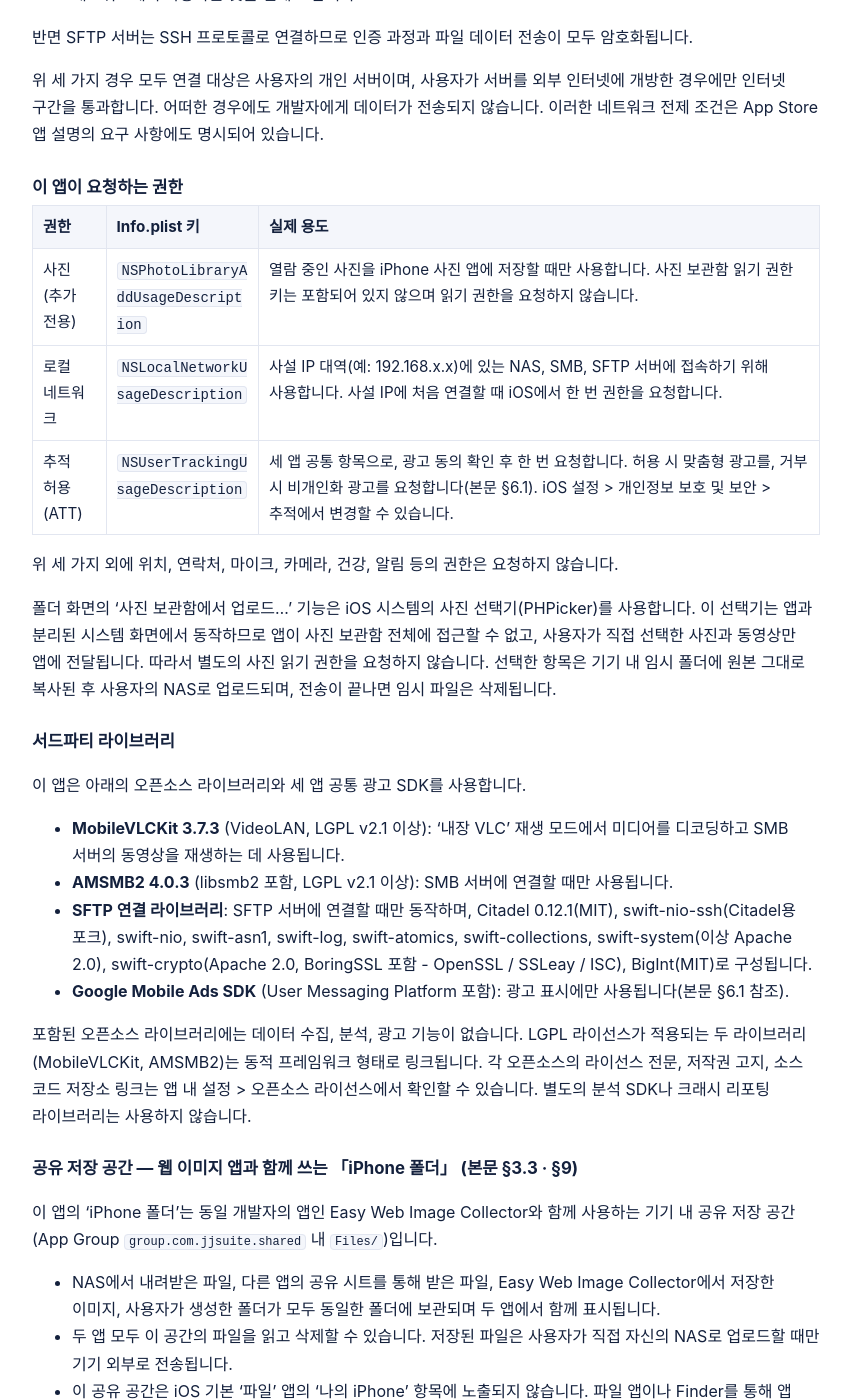
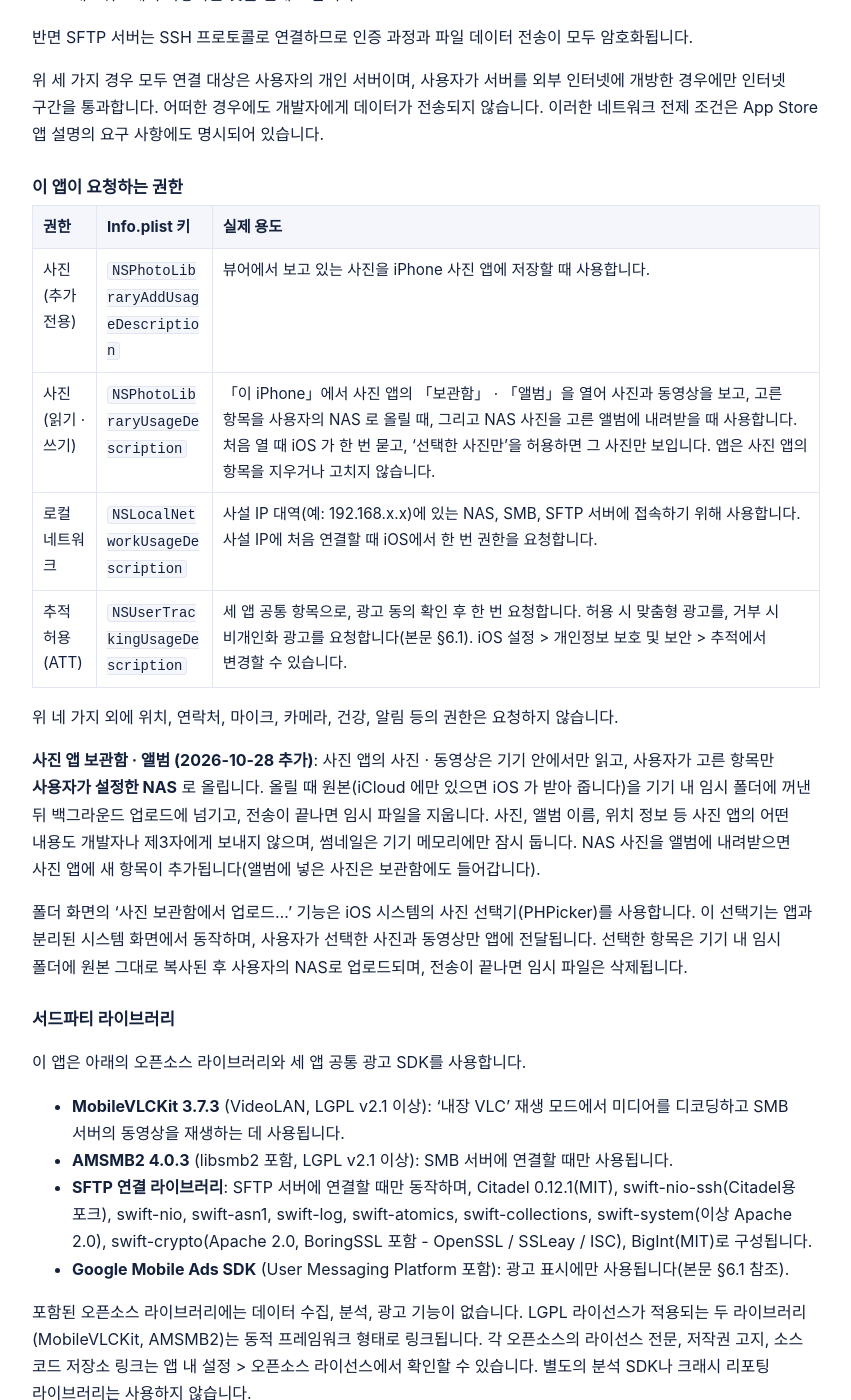
Before and after one commit to yjinchoi/jj-suite-support, a Jekyll site: the page built from nasphoto/privacy.md, in a window 1280 px wide and 1400 px high, scrolled down 7379 px. Shown: the whole window, without its empty margins (214-1065 px from the left). Built offline with Jekyll 4.4.1, drawn with Linux system fonts in a browser that asks for light colours; some of the changed text lies outside the part shown.

Commit message:
NAS Photo Viewer 개인정보 처리방침 1.3 — 사진 앱 보관함 · 앨범 읽기 · 쓰기 권한(ko · en)
사진 뷰어 빌드 39~ 의 「보관함」 · 「앨범」 보기 · NAS 업로드 · NAS 사진을 앨범으로 내려받기에 쓰는 NSPhotoLibraryUsageDescription.
사진은 기기 안에서만 읽고 고른 항목만 사용자 NAS 로, 사진 앱 항목은 바꾸지 않는다. '읽기 권한을 요청하지 않는다' 문장을 바로잡음.

Co-Authored-By: Claude Opus 5.5 <noreply@anthropic.com>

```diff
--- a/nasphoto/privacy.md
+++ b/nasphoto/privacy.md
@@ -12,7 +12,7 @@ description: "Easy NAS Photo Viewer 앱이 다루는 정보와 저장 위치,
 # 개인정보 처리방침
 
 **적용 대상**: Easy NAS Photo Viewer (iOS)
-**최종 수정일**: 2026-10-21 **버전**: 1.2
+**최종 수정일**: 2026-10-30 **버전**: 1.3
 
 ---
 
@@ -190,13 +190,16 @@ iCloud Key-Value 저장소 식별자는 `$(TeamIdentifierPrefix)com.jjnasphoto.a
 
 | 권한 | Info.plist 키 | 실제 용도 |
 |---|---|---|
-| 사진 (추가 전용) | `NSPhotoLibraryAddUsageDescription` | 열람 중인 사진을 iPhone 사진 앱에 저장할 때만 사용합니다. 사진 보관함 읽기 권한 키는 포함되어 있지 않으며 읽기 권한을 요청하지 않습니다. |
+| 사진 (추가 전용) | `NSPhotoLibraryAddUsageDescription` | 뷰어에서 보고 있는 사진을 iPhone 사진 앱에 저장할 때 사용합니다. |
+| 사진 (읽기 · 쓰기) | `NSPhotoLibraryUsageDescription` | 「이 iPhone」에서 사진 앱의 「보관함」 · 「앨범」을 열어 사진과 동영상을 보고, 고른 항목을 사용자의 NAS 로 올릴 때, 그리고 NAS 사진을 고른 앨범에 내려받을 때 사용합니다. 처음 열 때 iOS 가 한 번 묻고, '선택한 사진만'을 허용하면 그 사진만 보입니다. 앱은 사진 앱의 항목을 지우거나 고치지 않습니다. |
 | 로컬 네트워크 | `NSLocalNetworkUsageDescription` | 사설 IP 대역(예: 192.168.x.x)에 있는 NAS, SMB, SFTP 서버에 접속하기 위해 사용합니다. 사설 IP에 처음 연결할 때 iOS에서 한 번 권한을 요청합니다. |
 | 추적 허용(ATT) | `NSUserTrackingUsageDescription` | 세 앱 공통 항목으로, 광고 동의 확인 후 한 번 요청합니다. 허용 시 맞춤형 광고를, 거부 시 비개인화 광고를 요청합니다(본문 §6.1). iOS 설정 > 개인정보 보호 및 보안 > 추적에서 변경할 수 있습니다. |
 
-위 세 가지 외에 위치, 연락처, 마이크, 카메라, 건강, 알림 등의 권한은 요청하지 않습니다.
+위 네 가지 외에 위치, 연락처, 마이크, 카메라, 건강, 알림 등의 권한은 요청하지 않습니다.
 
-폴더 화면의 '사진 보관함에서 업로드…' 기능은 iOS 시스템의 사진 선택기(PHPicker)를 사용합니다. 이 선택기는 앱과 분리된 시스템 화면에서 동작하므로 앱이 사진 보관함 전체에 접근할 수 없고, 사용자가 직접 선택한 사진과 동영상만 앱에 전달됩니다. 따라서 별도의 사진 읽기 권한을 요청하지 않습니다. 선택한 항목은 기기 내 임시 폴더에 원본 그대로 복사된 후 사용자의 NAS로 업로드되며, 전송이 끝나면 임시 파일은 삭제됩니다.
+**사진 앱 보관함 · 앨범 (2026-10-28 추가)**: 사진 앱의 사진 · 동영상은 기기 안에서만 읽고, 사용자가 고른 항목만 **사용자가 설정한 NAS** 로 올립니다. 올릴 때 원본(iCloud 에만 있으면 iOS 가 받아 줍니다)을 기기 내 임시 폴더에 꺼낸 뒤 백그라운드 업로드에 넘기고, 전송이 끝나면 임시 파일을 지웁니다. 사진, 앨범 이름, 위치 정보 등 사진 앱의 어떤 내용도 개발자나 제3자에게 보내지 않으며, 썸네일은 기기 메모리에만 잠시 둡니다. NAS 사진을 앨범에 내려받으면 사진 앱에 새 항목이 추가됩니다(앨범에 넣은 사진은 보관함에도 들어갑니다).
+
+폴더 화면의 '사진 보관함에서 업로드…' 기능은 iOS 시스템의 사진 선택기(PHPicker)를 사용합니다. 이 선택기는 앱과 분리된 시스템 화면에서 동작하며, 사용자가 선택한 사진과 동영상만 앱에 전달됩니다. 선택한 항목은 기기 내 임시 폴더에 원본 그대로 복사된 후 사용자의 NAS로 업로드되며, 전송이 끝나면 임시 파일은 삭제됩니다.
 
 ### 서드파티 라이브러리
 
```
Also changed, not shown: en/nasphoto/privacy.md (+6 -3 lines).
